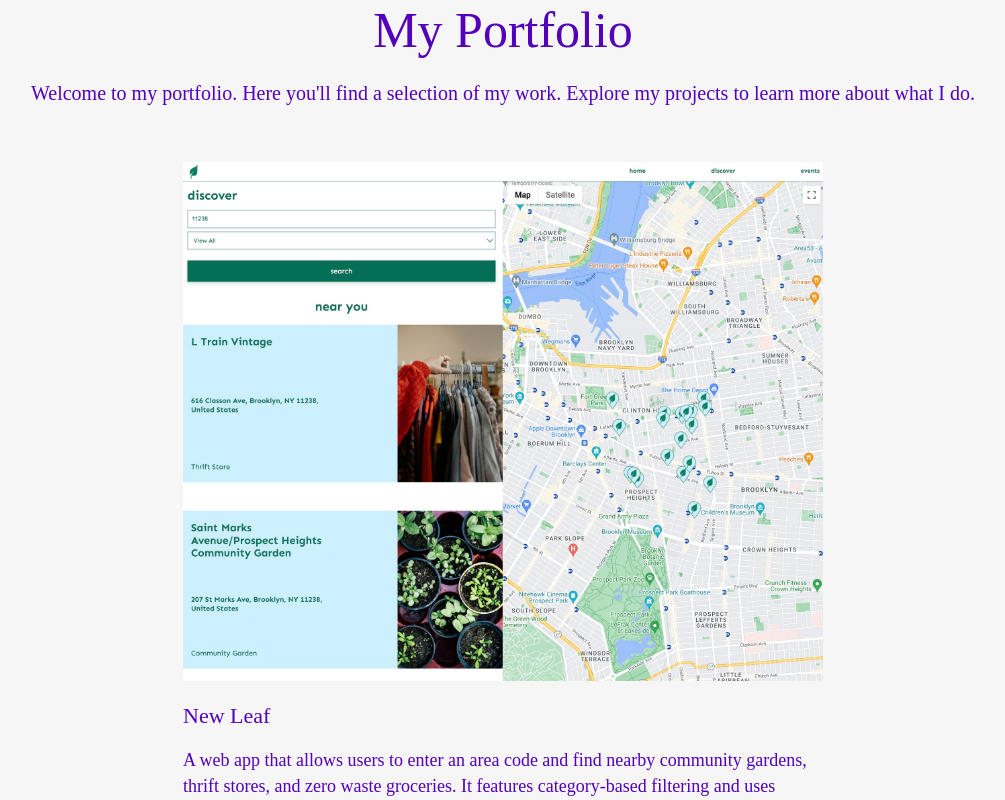
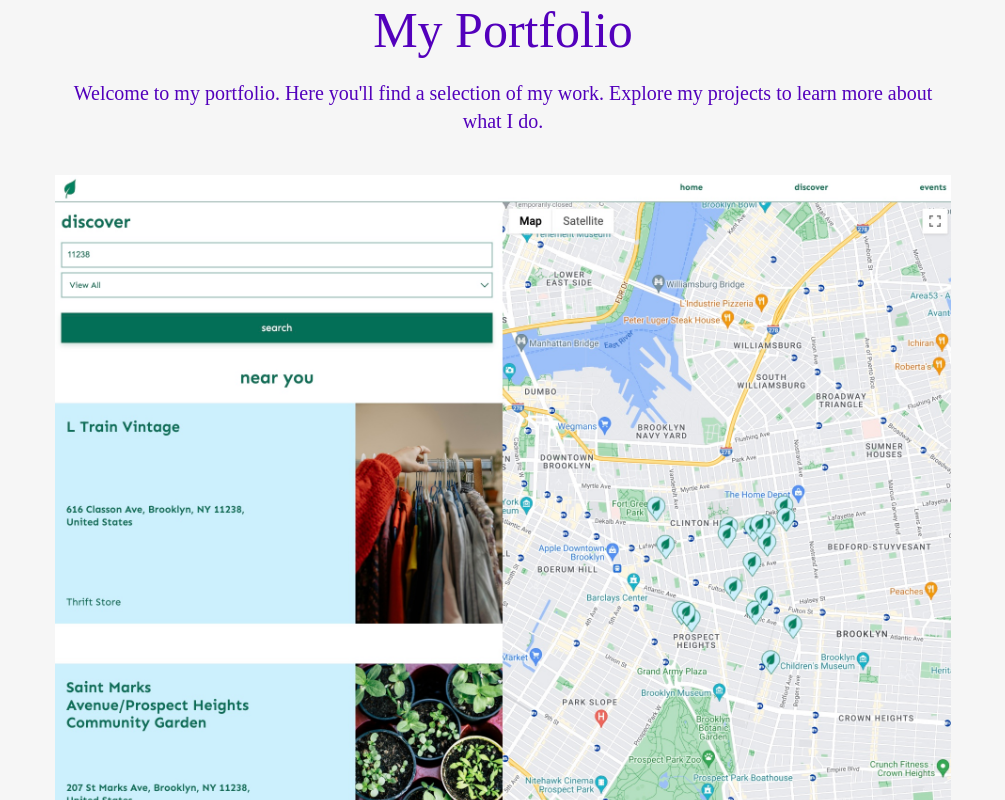
Before and after one commit to tstidwill/portfolio-client, a React (Vite) app: page / in a window 1280 px wide. Shown: the part 1080-1880 px from the top of the page, without its empty margins (137-1142 px from the left). Built offline with nearby package versions, Linux system fonts and the light colour scheme; a web font is replaced by a local one.

Commit message:
Adjust styling on portfolio display

```diff
--- a/src/components/Portfolio/Portfolio.jsx
+++ b/src/components/Portfolio/Portfolio.jsx
@@ -3,7 +3,6 @@
 export default function Portfolio() {
   return (
     <section className="portfolio" id="portfolio">
-      <div className="portolio__content">
       <div className="portfolio__welcome welcome">
         <h2 className="welcome__header">My Portfolio</h2>
         <h5>
@@ -19,11 +18,10 @@
             {" "}
             A web app that allows users to enter an area code and find nearby
             community gardens, thrift stores, and zero waste groceries. It
-              features category-based filtering and uses Google Maps for
-              location services, all built with React, Express, and MySQL.
+            features category-based filtering and uses Google Maps for location
+            services, all built with React, Express, and MySQL.
           </p>
         </section>
-        </div>
       </div>
     </section>
   );
--- a/src/components/Portfolio/Portfolio.scss
+++ b/src/components/Portfolio/Portfolio.scss
@@ -1,9 +1,16 @@
 @use "../../styles/partials/variables" as *;
+@use "../../styles/partials/mixins" as *;
 
 .portfolio {
   display: flex;
   flex-direction: column;
   background-color: $light;
+  padding: 15px 10%;
+  height: 100vh;
+
+  @include tablet {
+    padding: 15px 15%;
+  }
 
   &__content {
     margin: 40px 10%;
@@ -11,7 +18,7 @@
 
   &__welcome {
     text-align: center;
-    padding: 15px 10%;
+    // padding: 15px 10%;
   }
 }
 
@@ -22,17 +29,18 @@
 }
 
 .projects {
-  margin: 40px 10%;
+  padding: 40px 0;
   display: flex;
   justify-content: center;
+  flex: 1;
 
   &__card {
-    width: 40rem;
+    flex: 1;
   }
   &__image {
     width: 100%;
   }
   &__title {
-    margin: 16px 0;
+    padding: 16px 0;
   }
 }
```
Lines whose indentation alone changed are shown as unchanged.
